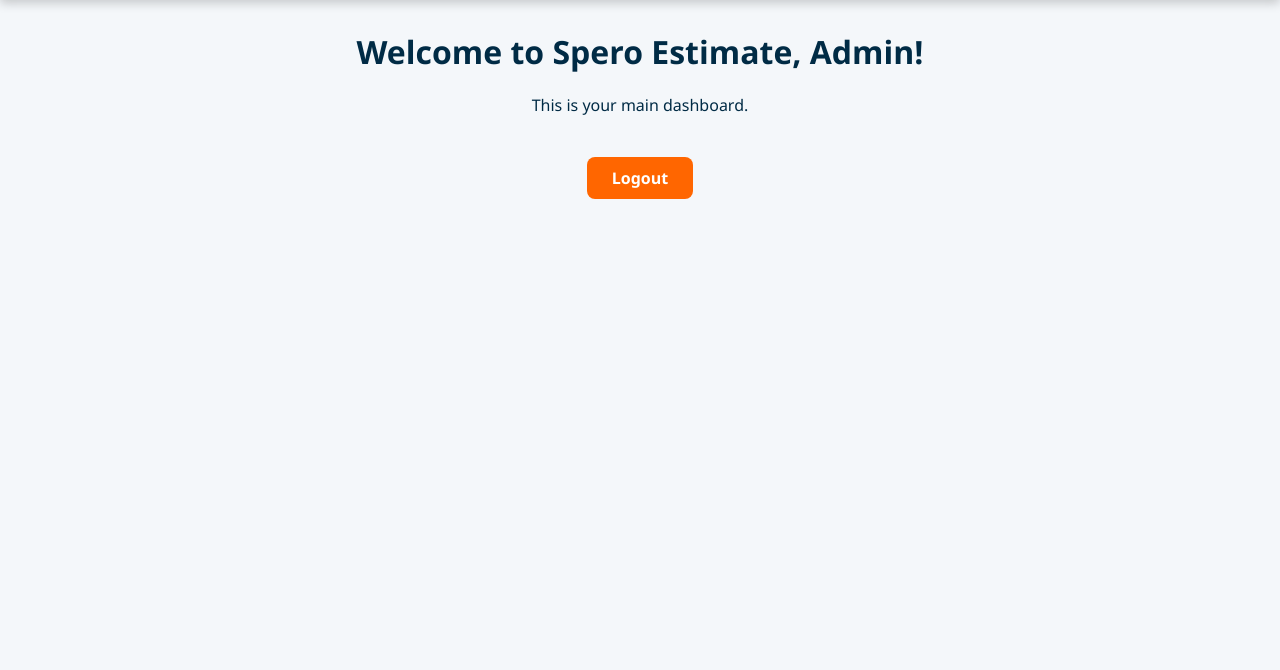
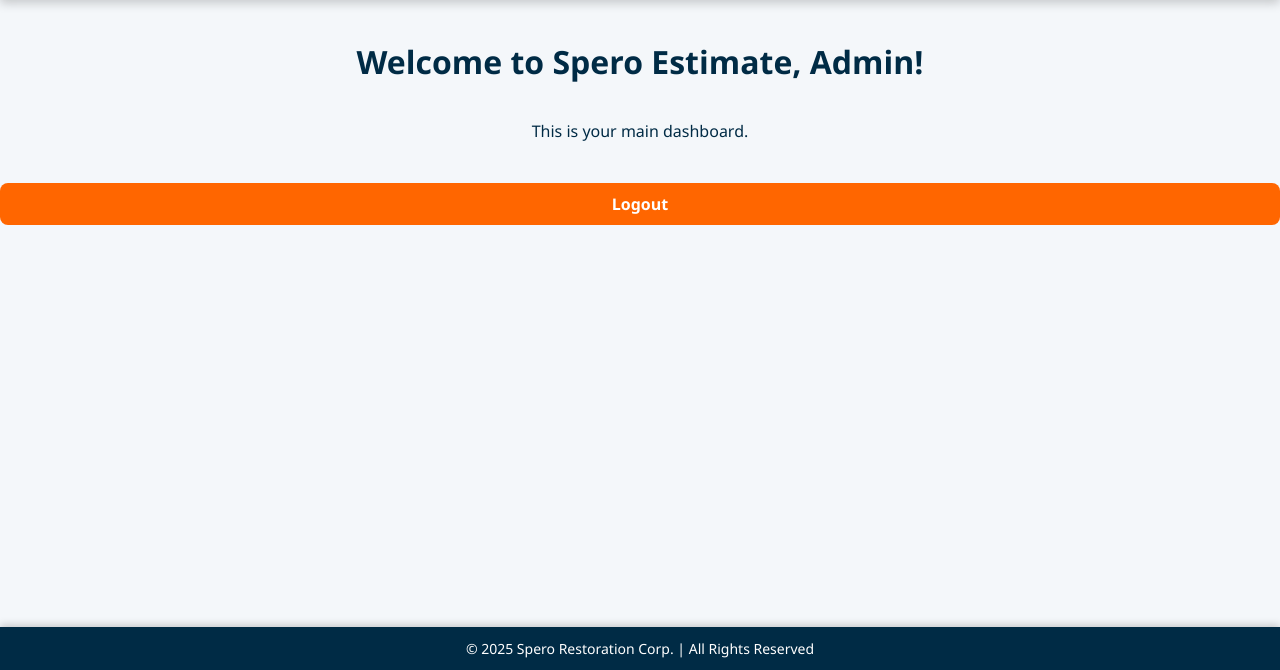
Before and after one commit to ROBERTOMAFFRA/SPERO-ESTIMATE-NEW, a Flask app: page / in a window 1280 px wide. Shown: the part 130-800 px from the top of the page. Run offline with Flask 3, Linux system fonts and the light colour scheme; the visitor is signed in with stand-in values (Sample User, id 1); grey boxes are pictures that could not be loaded.

Commit message:
Update dashboard.html

```diff
--- a/templates/dashboard.html
+++ b/templates/dashboard.html
@@ -1,3 +1,4 @@
+
 <!DOCTYPE html>
 <html lang="en">
 <head>
@@ -12,6 +13,9 @@
             text-align: center;
             margin: 0;
             padding: 0;
+            display: flex;
+            flex-direction: column;
+            min-height: 100vh;
         }
         header {
             background-color: #002B45;
@@ -24,7 +28,7 @@
             vertical-align: middle;
         }
         h1 {
-            margin-top: 30px;
+            margin-top: 40px;
         }
         .logout-btn {
             display: inline-block;
@@ -40,6 +44,14 @@
         .logout-btn:hover {
             background-color: #e65c00;
         }
+        footer {
+            margin-top: auto;
+            background-color: #002B45;
+            color: white;
+            padding: 12px;
+            font-size: 14px;
+            box-shadow: 0px -2px 8px rgba(0,0,0,0.2);
+        }
     </style>
 </head>
 <body>
@@ -50,5 +62,9 @@
     <h1>Welcome to Spero Estimate, Admin!</h1>
     <p>This is your main dashboard.</p>
     <a href="/logout" class="logout-btn">Logout</a>
+
+    <footer>
+        © 2025 Spero Restoration Corp. | All Rights Reserved
+    </footer>
 </body>
 </html>
```
